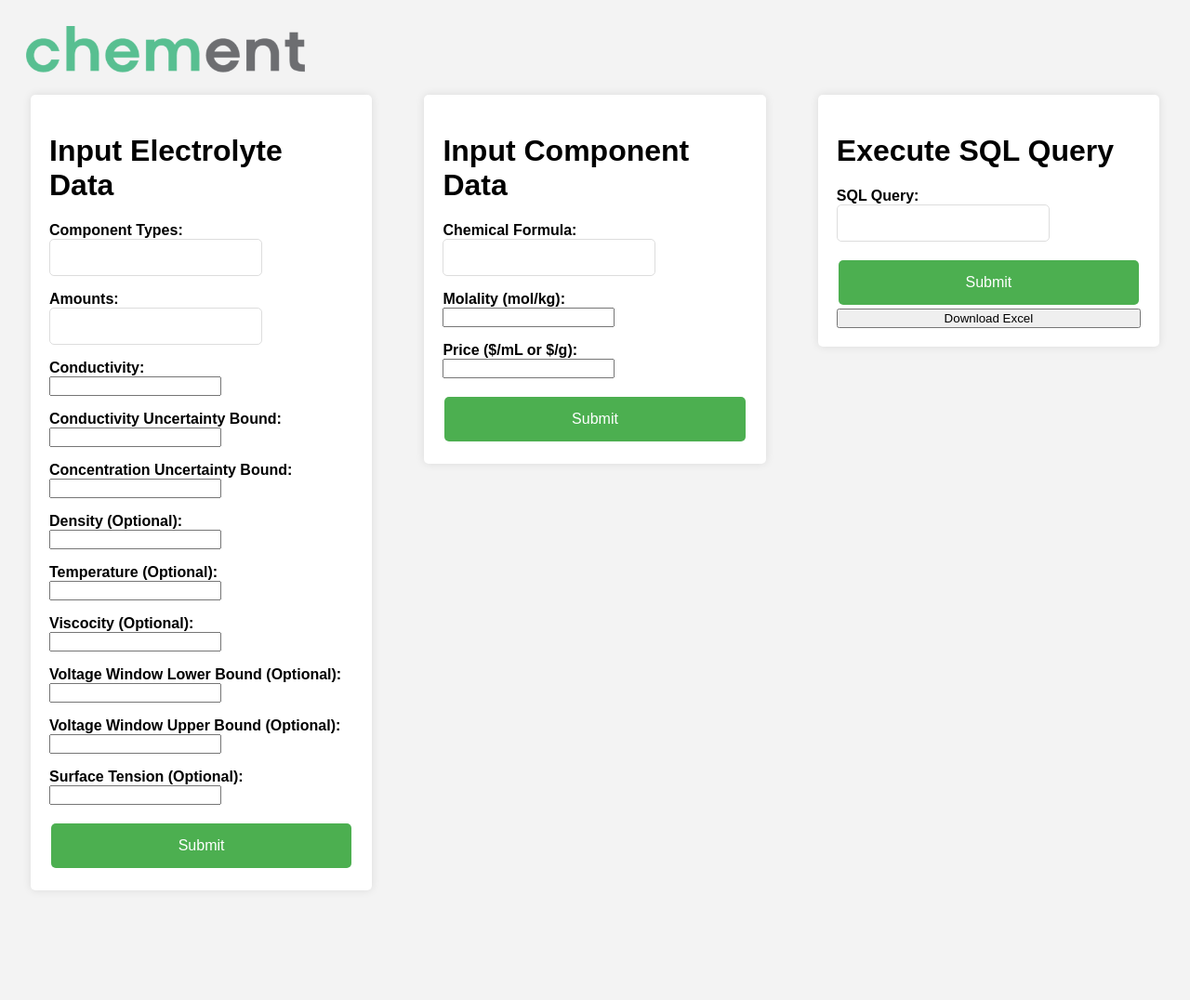
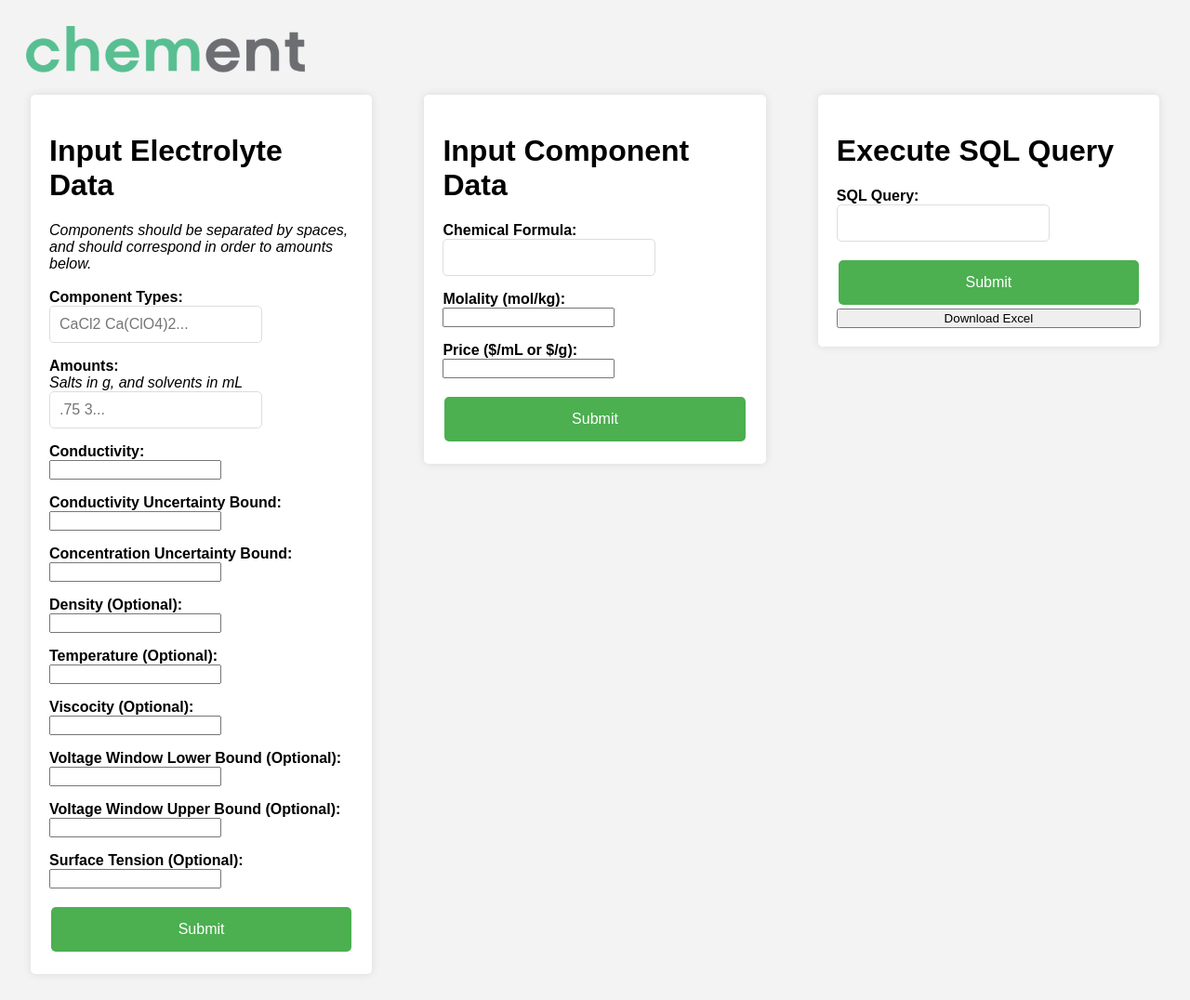
Before and after one commit to ale-chen/electrolyte_db, a FastAPI app: page / in a window 1280 px wide. Shown: the whole page at 93% size. Before the commit the page ends 934 px from the top, so only its background shows below. Run offline with FastAPI, Linux system fonts and the light colour scheme.

Commit message:
frontend

```diff
--- a/templates/alec.html
+++ b/templates/alec.html
@@ -127,13 +127,15 @@
             <div>
                 <form action="/input_electrolyte/" method="post">
                     <h1>Input Electrolyte Data</h1>
+                        <text><em>Components should be separated by spaces, and should correspond in order to amounts below.</em></text><br>
                     <div class="input-group">
                         <label for="component_types">Component Types:</label><br>
-                        <input type="text" id="component_types" name="component_types"><br>
+                        <input type="text" id="component_types" name="component_types" placeholder="CaCl2 Ca(ClO4)2..."><br>
                     </div>
                     <div class="input-group">
                         <label for="amounts">Amounts:</label><br>
-                        <input type="text" id="amounts" name="amounts"><br>
+                        <text><em>Salts in g, and solvents in mL</em></text>
+                        <input type="text" id="amounts" name="amounts" placeholder=".75 3..."><br>
                     </div>
                     <div class="input-group">
                         <label for="conductivity">Conductivity:</label><br>
```
